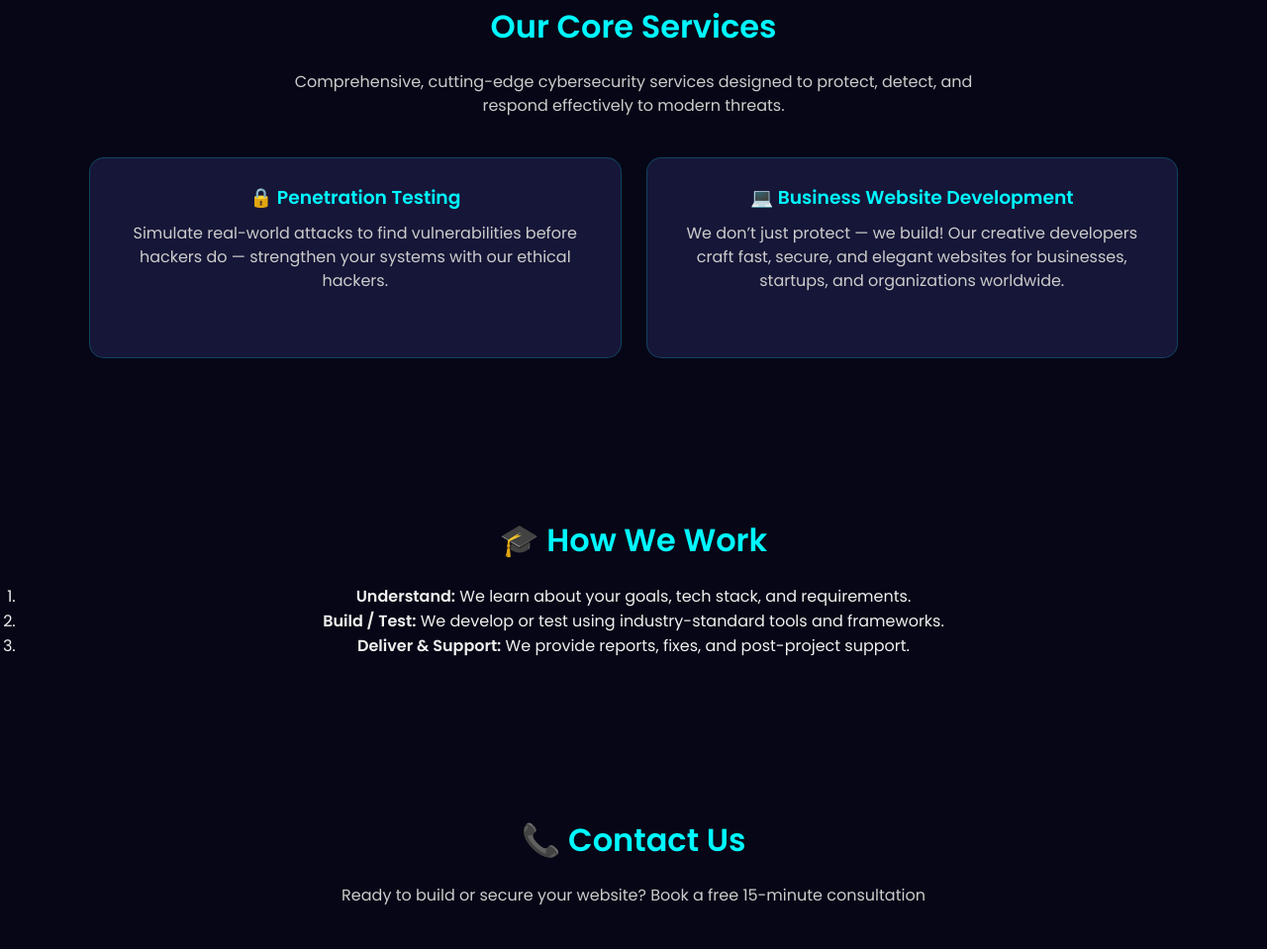
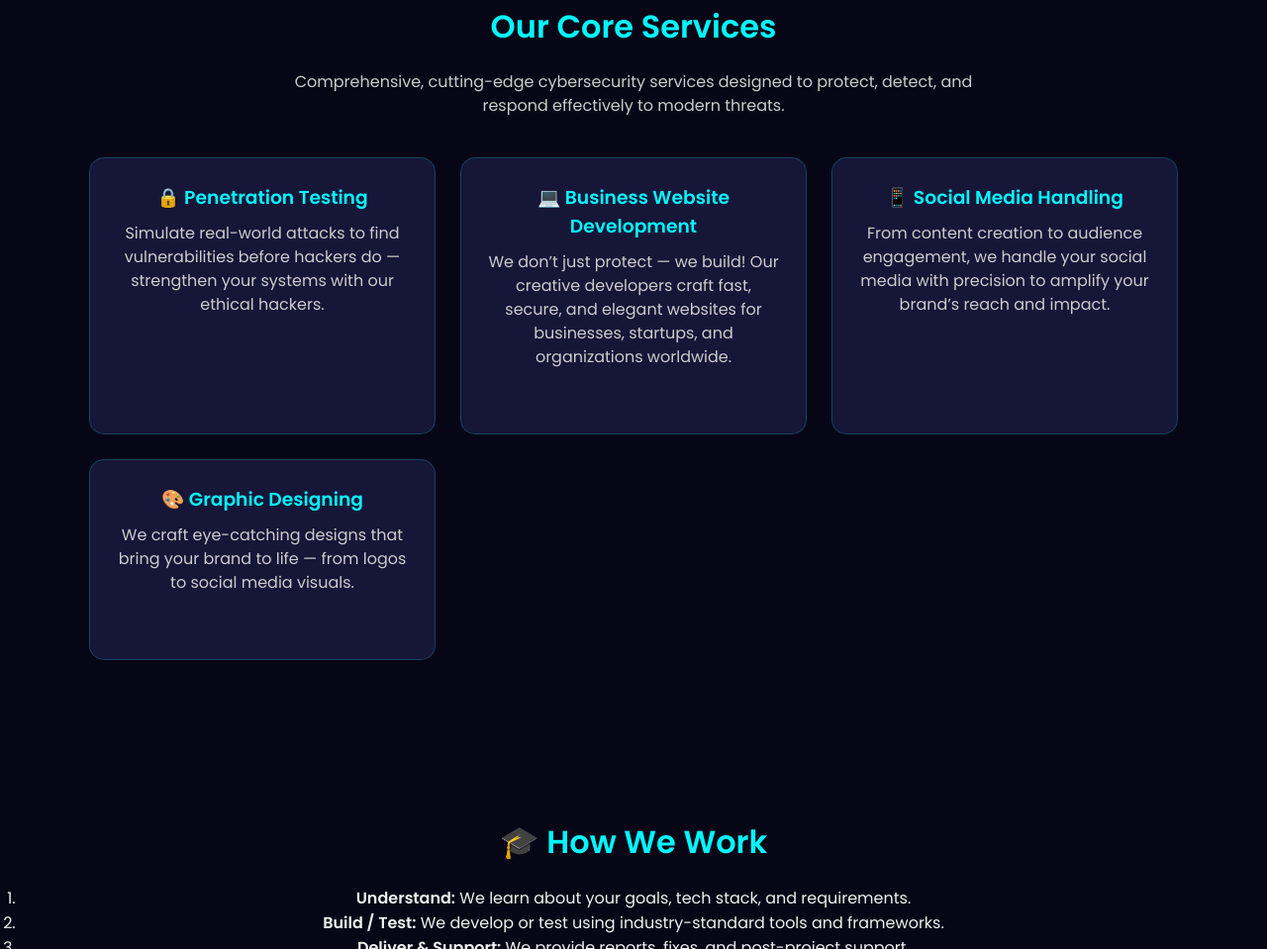
Before and after one commit to WebSecureX/websecurex-site, a plain HTML site: page index.html in a window 1280 px wide. Shown: the part 897-1856 px from the top of the page at 99% size. Drawn offline with Linux system fonts and the light colour scheme.

Commit message:
Updated files / homepage

```diff
--- a/index.html
+++ b/index.html
@@ -344,6 +344,14 @@
        <h3>💻 Business Website Development</h3>
       <p>We don’t just protect — we build! Our creative developers craft fast, secure, and elegant websites for businesses, startups, and organizations worldwide.</p>
     </div>
+        <div class="card">
+       <h3>📱 Social Media Handling </h3>
+      <p>From content creation to audience engagement, we handle your social media with precision to amplify your brand’s reach and impact.</p>
+    </div>
+        <div class="card">
+       <h3>🎨 Graphic Designing </h3>
+      <p>We craft eye-catching designs that bring your brand to life — from logos to social media visuals.</p>
+    </div>
   </div>
 </section>
 
```
